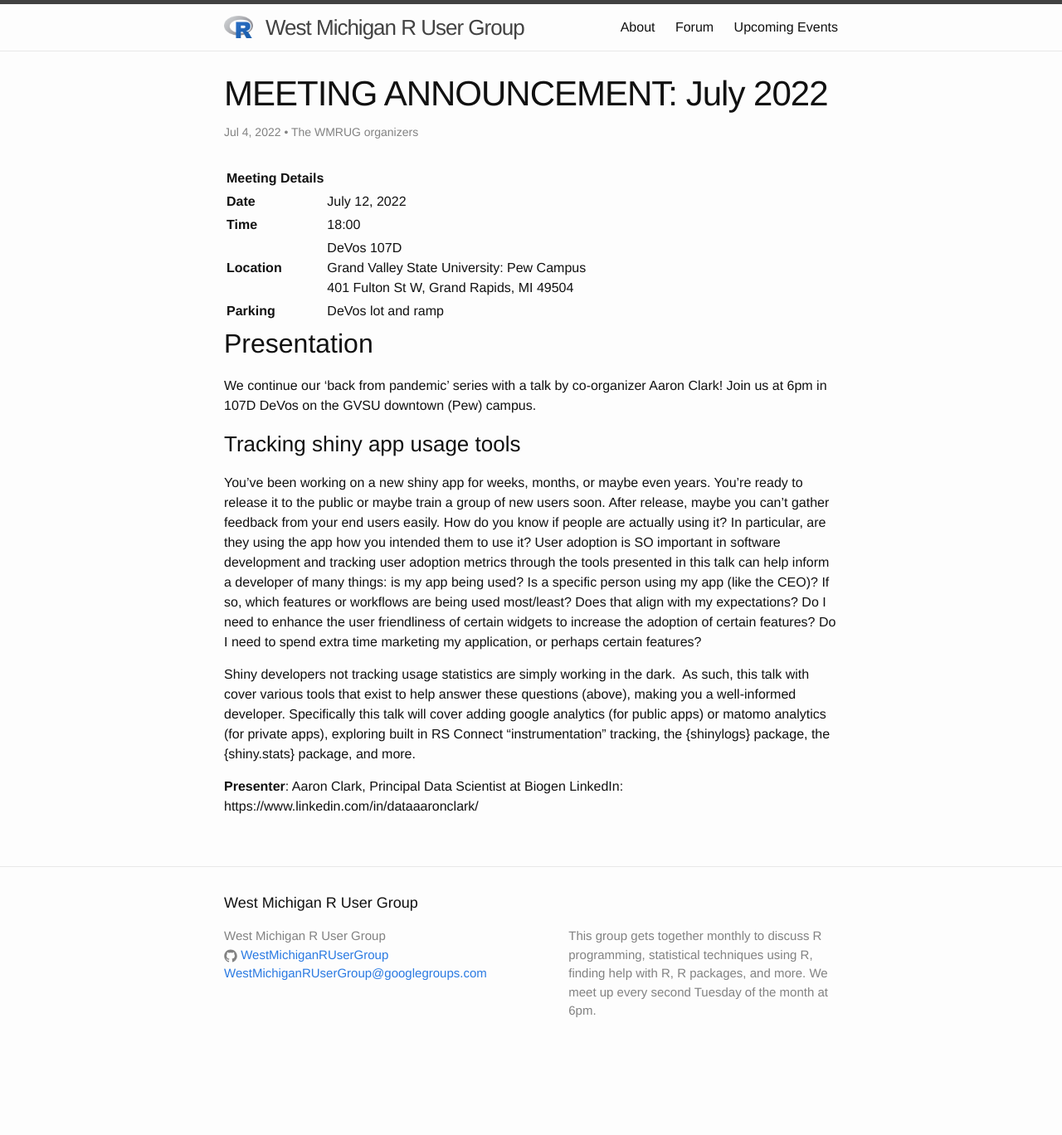
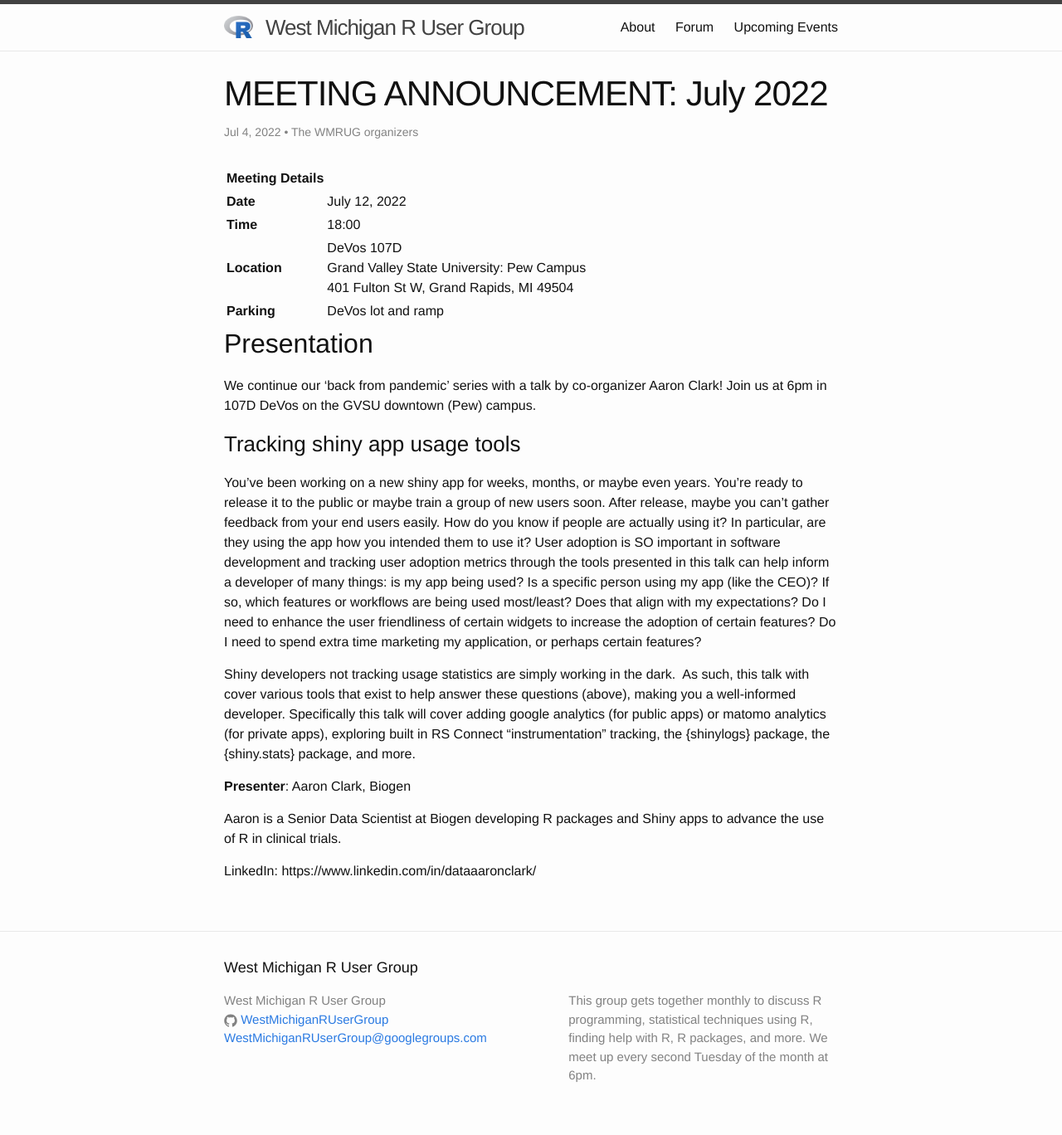
Before and after one commit to WestMichiganRUserGroup/WestMichiganRUserGroup.github.io, a Jekyll site: the page built from _posts/2022-07-04-meeting-announcement-2022-07.md, in a window 1280 px wide. Shown: the whole page at 83% size. Built offline with Jekyll 4.4.1, drawn with Linux system fonts in a browser that asks for light colours; before the commit the page ends 1290 px from its top, so only the background shows below that.

Commit message:
Update 2022-07-04-meeting-announcement-2022-07.md

```diff
--- a/_posts/2022-07-04-meeting-announcement-2022-07.md
+++ b/_posts/2022-07-04-meeting-announcement-2022-07.md
@@ -24,5 +24,8 @@
 
 Shiny developers not tracking usage statistics are simply working in the dark.  As such, this talk with cover various tools that exist to help answer these questions (above), making you a well-informed developer. Specifically this talk will cover adding google analytics (for public apps) or matomo analytics (for private apps), exploring built in RS Connect "instrumentation" tracking, the {shinylogs} package, the {shiny.stats} package, and more.
 
-__Presenter__: Aaron Clark, Principal Data Scientist at Biogen
+__Presenter__: Aaron Clark, Biogen
+
+Aaron is a Senior Data Scientist at Biogen developing R packages and Shiny apps to advance the use of R in clinical trials.
+
 LinkedIn: https://www.linkedin.com/in/dataaaronclark/
```
